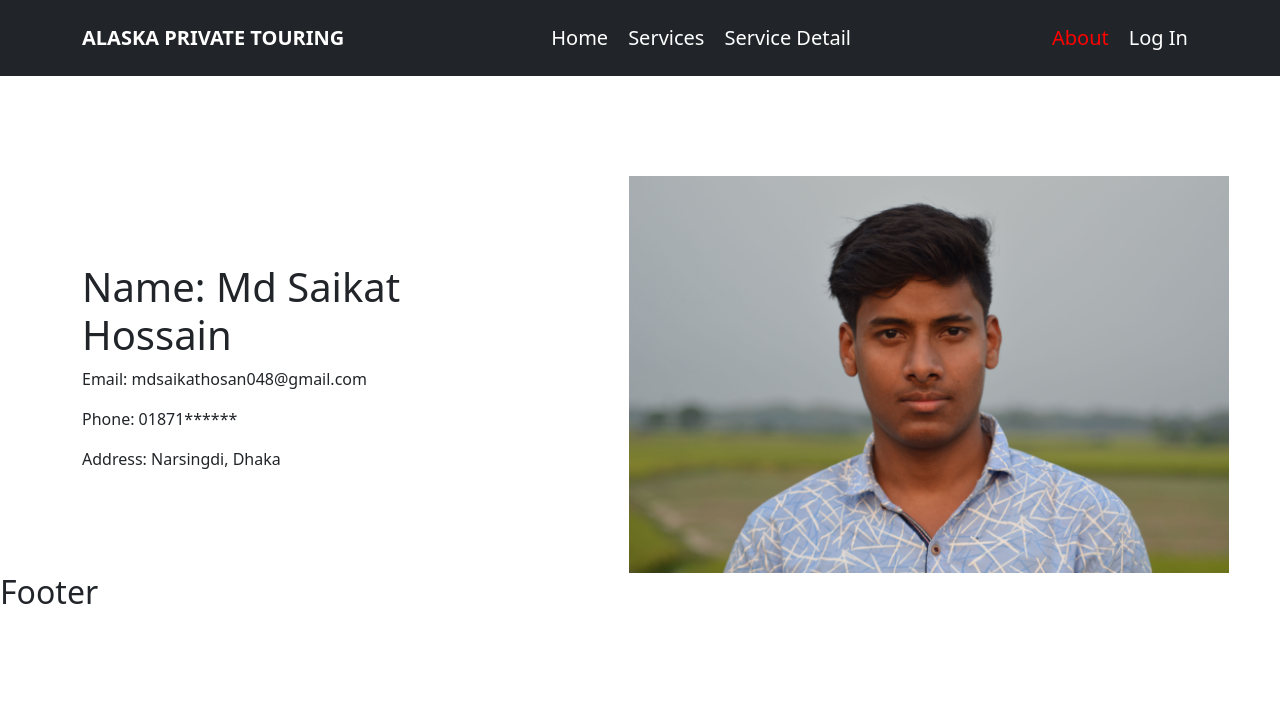
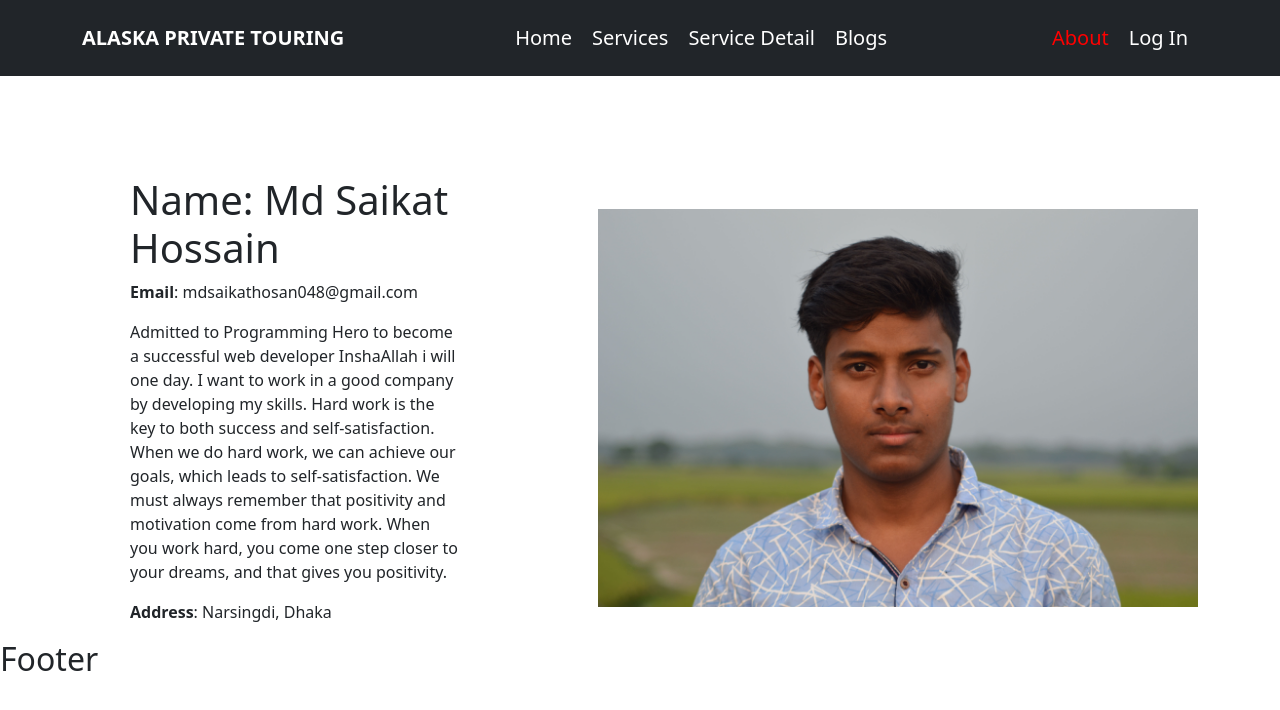
Before and after one commit to Saikat048/Alaska-Private-Touring, a React (Create React App) app: page /about in a window 1280 px wide. Shown: the top 710 px of the page. Built offline with nearby package versions, Linux system fonts and the light colour scheme; no server answers.

Commit message:
commit blogs

```diff
--- a/src/App.js
+++ b/src/App.js
@@ -1,6 +1,7 @@
 import { Route, Routes } from 'react-router-dom';
 import './App.css';
 import About from './components/About/About';
+import Blogs from './components/Blogs/Blogs';
 import Error from './components/Error/Error';
 import Footer from './components/Footer/Footer';
 import Header from './components/Header/Header';
@@ -24,6 +25,7 @@ function App() {
             <ServiceDetail></ServiceDetail>
           </RequireAuth>
         }></Route>
+        <Route path="/blogs" element={<Blogs></Blogs>}></Route>
         <Route path="/about" element={<About></About>}></Route>
         <Route path="/login" element={<Login></Login>}></Route>
         <Route path="/signup" element={<Signup></Signup>}></Route>
--- a/src/components/About/About.js
+++ b/src/components/About/About.js
@@ -6,15 +6,18 @@ const About = () => {
     return (
         <div>
             <div className='about container'>
-                <div>
+                <div className='px-5'>
                     <h1>Name: Md Saikat Hossain</h1>
-                    <p>Email: mdsaikathosan048@gmail.com</p>
-                    <p>Phone: 01871******</p>
-                    <p>Address: Narsingdi, Dhaka</p>
+                    <p><b>Email</b>: mdsaikathosan048@gmail.com</p>
+
+                    <p>Admitted to Programming Hero to become a successful web developer InshaAllah i will one day. I want to work in a good company by developing my skills. Hard work is the key to both success and self-satisfaction. When we do hard work, we can achieve our goals, which leads to self-satisfaction. We must always remember that positivity and motivation come from hard work. When you work hard, you come one step closer to your dreams, and that gives you positivity.</p>
+
+
+                    <p><b>Address</b>: Narsingdi, Dhaka</p>
 
                 </div>
                 <div>
-                    <img className='img-fluid img' src={photo} alt="" />
+                    <img className='img' src={photo} alt="" />
                 </div>
             </div>
         </div>
--- /dev/null
+++ b/src/components/Blogs/Blogs.css
@@ -0,0 +1,2 @@
+.blog {
+}
--- /dev/null
+++ b/src/components/Blogs/Blogs.js
@@ -0,0 +1,26 @@
+import React from 'react';
+import './Blogs.css'
+
+const Blogs = () => {
+    return (
+        <div>
+            <h2 className='text-primary text-center fw-bold my-5'>Blogs Page</h2>
+
+            <div className=' w-50 justify-content-center mx-auto blog'>
+                <h3><b>Question 1</b>: What is the difference between authorization and authentication ?</h3>
+                <p><b>Answer</b>: Authentication is visible to and partially changeable by the user. Authorization isn't visible to or changeable by the user. Example: By verifying their identity, employees can gain access to an HR application that includes their personal pay information, vacation time, and 401K data.</p>
+
+                <h3><b>Question 2</b>: Why are you using firebase ?</h3>
+                <p><b>Answer</b>: Firebase by Google can be used for the following: Firebase manages all data real-time in the database. So, the exchange of data to and fro from the database is easy and quick. Hence, if you are looking to develop mobile apps such as live streaming, chat messaging, etc., you can use Firebase.</p>
+
+                <h3><b>Question 2.1</b>: What other options do you have to implement authentication ?</h3>
+                <p><b>Answer</b>: Usually, authentication by a server entails the use of a user name and password. Other ways to authenticate can be through cards, retina scans, voice recognition, and fingerprints.</p>
+
+                <h3><b>Question 3</b>: </h3>
+                <p><b>Answer</b>: Firebase is a Backend-as-a-Service (Baas). It provides developers with a variety of tools and services to help them develop quality apps, grow their user base, and earn profit. It is built on Google's infrastructure. Firebase is categorized as a NoSQL database program, which stores data in JSON-like documents.Firebase Authentication provides backend services, easy-to-use SDKs, and ready-made UI libraries to authenticate users to your app. It supports authentication using passwords, phone numbers, popular federated identity providers like Google, Facebook and Twitter, and more.</p>
+            </div>
+        </div>
+    );
+};
+
+export default Blogs;
--- a/src/components/Header/Header.js
+++ b/src/components/Header/Header.js
@@ -23,6 +23,7 @@ const Header = () => {
                             <CustomLink to="home">Home</CustomLink>
                             <CustomLink to="services">Services</CustomLink>
                             <CustomLink to="service/:serviceId">Service Detail</CustomLink>
+                            <CustomLink to="blogs">Blogs</CustomLink>
                         </Nav>
                         <Nav>
                             <CustomLink to="about">About</CustomLink>
--- a/src/components/Service/Service.js
+++ b/src/components/Service/Service.js
@@ -10,7 +10,7 @@ const Service = (props) => {
         navigate(`/service/${id}`);
     }
     return (
-        <div className="card me-5  shadow-sm p-3 mb-5 bg-body rounded" style={{ width: "20rem" }}>
+        <div className="card me-5 col-xs-12 col-sm-4 col-md-4 col-lg-4 shadow-sm p-3 mb-5 bg-body rounded" style={{ width: "20rem" }}>
             <img src={img} className="card-img-top" alt="..." />
             <div className="card-body">
                 <h5 className="card-title">{name}</h5>
--- a/src/components/Signup/Signup.js
+++ b/src/components/Signup/Signup.js
@@ -1,7 +1,7 @@
 import { GoogleAuthProvider, sendEmailVerification, signInWithPopup } from 'firebase/auth';
 import React, { useState } from 'react';
 import { Button, Form } from 'react-bootstrap';
-import { useAuthState, useCreateUserWithEmailAndPassword } from 'react-firebase-hooks/auth';
+import { useCreateUserWithEmailAndPassword } from 'react-firebase-hooks/auth';
 import { Link, useNavigate } from 'react-router-dom';
 import auth from '../../firebase.init';
 import './Signup.css'
@@ -15,11 +15,9 @@ const Signup = () => {
 
 
     const [users, setUsers] = useState()
-
     const provider = new GoogleAuthProvider(auth);
 
-
-    if(users){
+    if (users) {
         navigate('/home')
     }
     const googleSignIn = () => {
@@ -43,7 +41,6 @@ const Signup = () => {
     const handleConfirmPasswordBlur = e => {
         setConfirmPassword(e.target.value);
     }
-
     const [createUserWithEmailAndPassword, user, loading] = useCreateUserWithEmailAndPassword(auth, { sendEmailVerification: true });
 
     const handleFormSubmit = e => {
@@ -63,7 +60,7 @@ const Signup = () => {
     return (
         <div>
             <h2 className='text-primary text-center fw-bold mt-5'>Sign Up</h2>
-            <Form onSubmit={handleFormSubmit} className='w-50 mx-auto border p-5'>
+            <Form onSubmit={handleFormSubmit} className='w-50 mx-auto p-5 pb-0'>
                 <Form.Group className="mb-3" controlId="formBasicEmail">
                     <Form.Label>Email address</Form.Label>
                     <Form.Control onBlur={handleEmailBlur} type="email" placeholder="Enter email" required />
@@ -77,10 +74,11 @@ const Signup = () => {
                 </Form.Group>
                 <p className='text-danger'>{error}</p>
                 <p>Already have an account? <Link to="/login">Please Log In</Link></p>
-                <Button className='mb-5' variant="primary" type="submit">
+                <Button className='mt-3' variant="primary" type="submit">
                     Sign Up
                 </Button>
-                <div className='d-flex w-50 mx-auto my-5'>
+            </Form>
+            <div className='d-flex justify-content-center w-50 mx-auto my-2'>
                 <div>
                     <hr></hr>
                 </div>
@@ -89,9 +87,6 @@ const Signup = () => {
                     <hr></hr>
                 </div>
             </div>
-
-
-            </Form>
             <Button onClick={googleSignIn} className='d-block mx-auto' variant="primary" type="submit">
                 Sign In With Google
             </Button>
```
Lines whose indentation alone changed are shown as unchanged.
